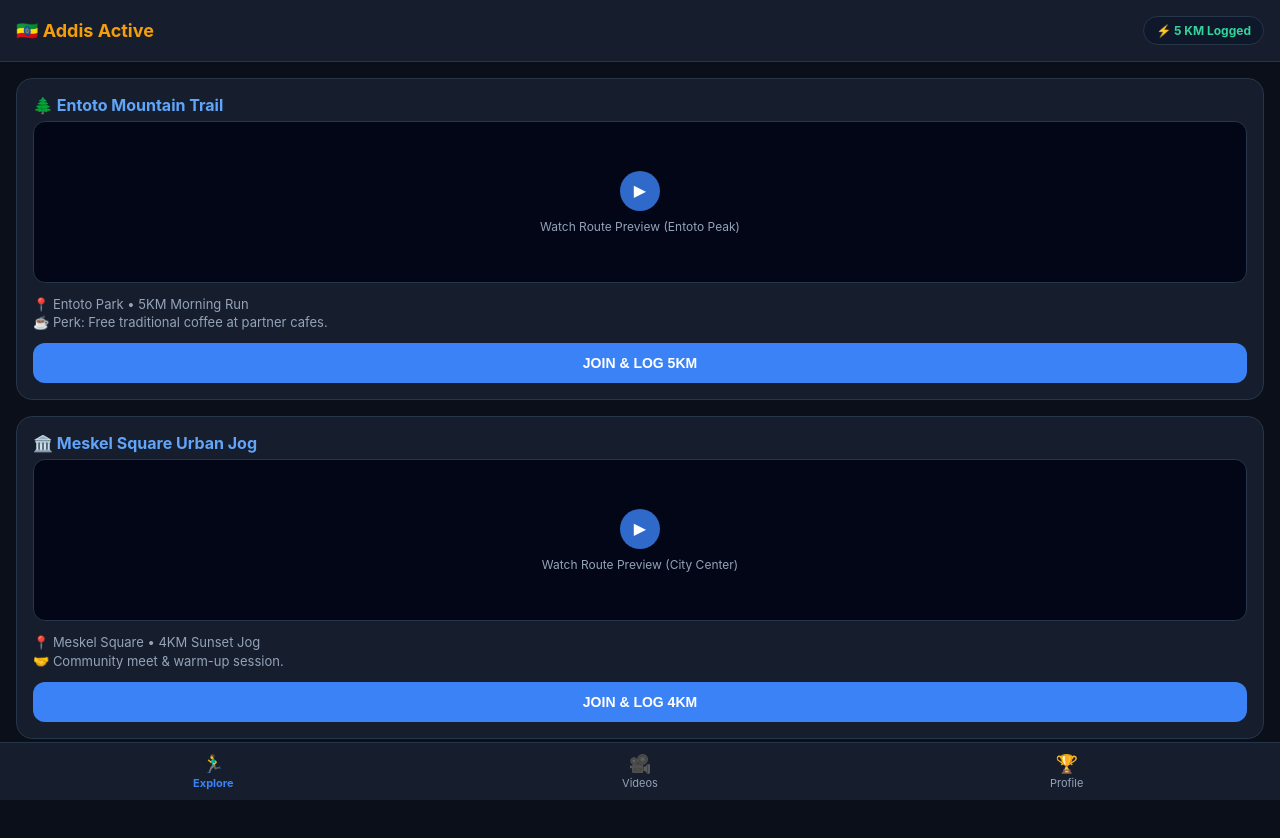
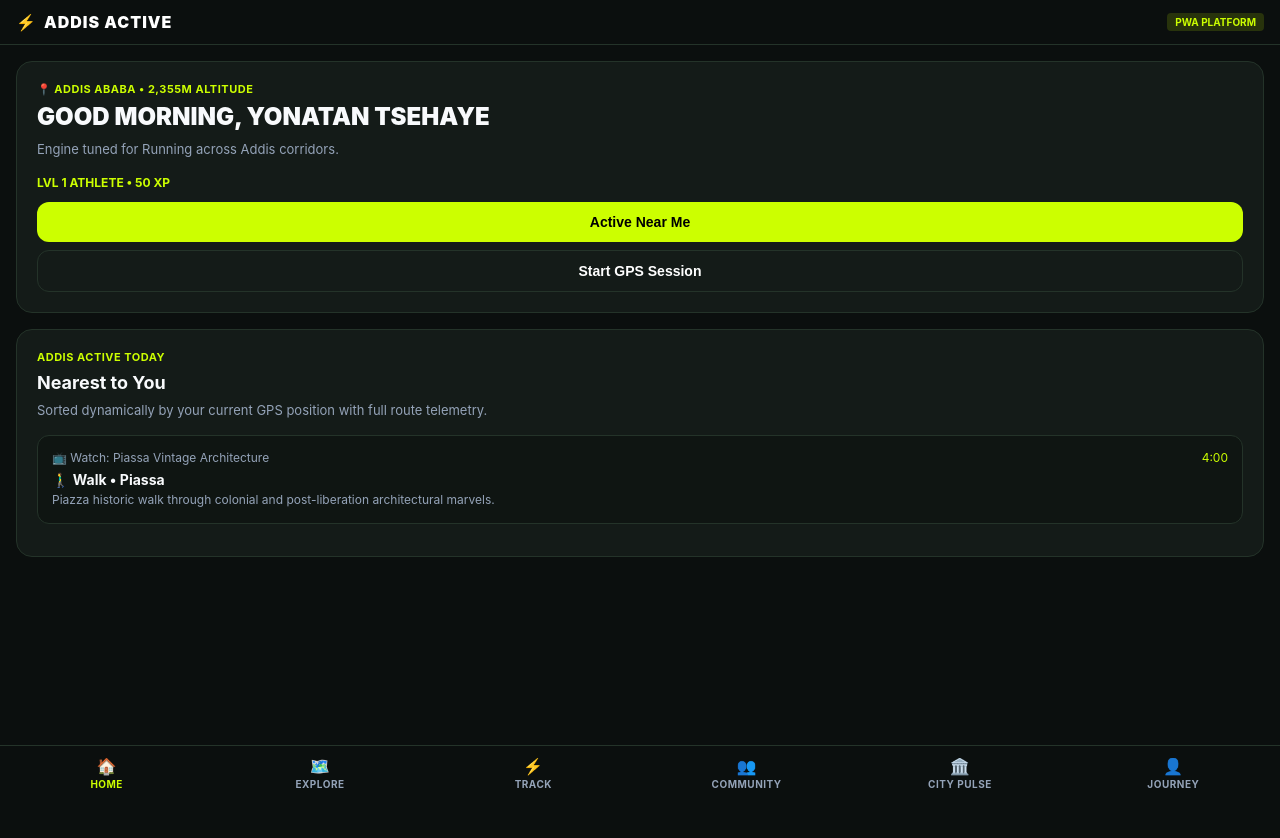
Before and after one commit to yonatan17tsegaye17-sys/addis-activeET, a website: page public/index.html in a window 1280 px wide. After the commit the page ends 800 px from the top, so only its background shows below. Drawn offline with Linux system fonts and the light colour scheme; a script that the page names is missing.

Commit message:
Update index.html

```diff
--- a/public/index.html
+++ b/public/index.html
@@ -3,54 +3,61 @@
 <head>
     <meta charset="UTF-8">
     <meta name="viewport" content="width=device-width, initial-scale=1.0, maximum-scale=1.0, user-scalable=no">
-    <title>Addis Active App</title>
+    <title>Addis Active Platform</title>
     <script src="https://telegram.org/js/telegram-web-app.js"></script>
     <style>
         :root {
-            --bg-color: #0b0f19;
-            --surface-color: #161e2e;
-            --border-color: #273548;
-            --accent-color: #f59e0b;
-            --primary-blue: #3b82f6;
+            --bg-dark: #0b0f0e;
+            --card-bg: #141b18;
+            --border-color: #243329;
+            --neon-green: #ccff00;
             --text-main: #f8fafc;
             --text-muted: #94a3b8;
         }
         body {
             font-family: -apple-system, BlinkMacSystemFont, 'Segoe UI', Roboto, Helvetica, Arial, sans-serif;
-            background-color: var(--bg-color);
+            background-color: var(--bg-dark);
             color: var(--text-main);
             margin: 0;
             padding: 0;
-            padding-bottom: 80px; /* Space for bottom nav */
+            padding-bottom: 90px;
             -webkit-tap-highlight-color: transparent;
         }
-        /* App Header Bar */
-        .app-header {
-            background: var(--surface-color);
-            padding: 16px;
+        /* Top Brand Bar */
+        .top-brand {
             display: flex;
             justify-content: space-between;
             align-items: center;
+            padding: 12px 16px;
+            background: var(--bg-dark);
             border-bottom: 1px solid var(--border-color);
             position: sticky;
             top: 0;
             z-index: 100;
         }
-        .app-header h2 {
-            margin: 0;
-            font-size: 18px;
-            color: var(--accent-color);
+        .brand-title {
+            font-weight: 900;
+            letter-spacing: 1px;
+            font-size: 16px;
+            color: #fff;
         }
-        .user-stats-pill {
-            background: #0f172a;
+        .brand-badge {
+            background: rgba(204, 255, 0, 0.15);
+            color: var(--neon-green);
+            font-size: 10px;
+            padding: 3px 8px;
+            border-radius: 4px;
+            font-weight: bold;
+        }
+        .profile-btn {
+            background: var(--card-bg);
             border: 1px solid var(--border-color);
-            padding: 6px 12px;
-            border-radius: 20px;
-            font-size: 12px;
-            font-weight: bold;
-            color: #34d399;
+            padding: 6px 10px;
+            border-radius: 50%;
+            color: #fff;
+            font-size: 14px;
         }
-        /* App Screens */
+        /* Screens */
         .screen {
             display: none;
             padding: 16px;
@@ -58,78 +65,89 @@
         .screen.active {
             display: block;
         }
-        /* Cards & UI Elements */
-        .app-card {
-            background: var(--surface-color);
+        /* Cards */
+        .card {
+            background: var(--card-bg);
+            border: 1px solid var(--border-color);
             border-radius: 16px;
-            padding: 16px;
+            padding: 20px;
             margin-bottom: 16px;
-            border: 1px solid var(--border-color);
         }
-        .app-card h3 {
-            margin: 0 0 6px 0;
-            font-size: 16px;
-            color: #60a5fa;
+        .card-tag {
+            font-size: 11px;
+            color: var(--neon-green);
+            font-weight: bold;
+            margin-bottom: 8px;
+            text-transform: uppercase;
+            letter-spacing: 0.5px;
         }
-        .app-card p {
+        .card h2 {
+            font-size: 24px;
+            font-weight: 900;
+            margin: 0 0 10px 0;
+            line-height: 1.1;
+            text-transform: uppercase;
+        }
+        .card p {
             color: var(--text-muted);
             font-size: 13px;
-            margin: 0 0 12px 0;
+            margin: 0 0 16px 0;
             line-height: 1.4;
         }
-        /* Simulated Video Feed */
-        .video-container {
-            background: #020617;
+        /* Buttons */
+        .btn-primary {
+            background: var(--neon-green);
+            color: #000;
+            border: none;
+            font-weight: bold;
+            padding: 12px 20px;
             border-radius: 12px;
-            height: 160px;
-            display: flex;
-            flex-direction: column;
-            align-items: center;
-            justify-content: center;
-            border: 1px solid var(--border-color);
-            margin-bottom: 12px;
-            position: relative;
-            overflow: hidden;
-            color: var(--text-muted);
-            font-size: 12px;
+            font-size: 14px;
+            cursor: pointer;
+            width: 100%;
             text-align: center;
         }
-        .play-btn {
-            background: rgba(59, 130, 246, 0.8);
-            color: white;
-            border: none;
-            width: 40px;
-            height: 40px;
-            border-radius: 50%;
-            font-size: 16px;
-            display: flex;
-            align-items: center;
-            justify-content: center;
-            margin-bottom: 8px;
-            cursor: pointer;
-        }
-        /* Buttons */
-        .btn-action {
-            background: var(--primary-blue);
-            color: white;
-            border: none;
-            width: 100%;
-            padding: 12px;
+        .btn-secondary {
+            background: transparent;
+            color: #fff;
+            border: 1px solid var(--border-color);
+            font-weight: bold;
+            padding: 12px 20px;
             border-radius: 12px;
             font-size: 14px;
-            font-weight: bold;
             cursor: pointer;
+            width: 100%;
+            margin-top: 8px;
         }
-        .btn-action:active {
-            opacity: 0.8;
+        /* Sub-cards inside views */
+        .sub-card {
+            background: #0f1512;
+            border: 1px solid var(--border-color);
+            border-radius: 12px;
+            padding: 14px;
+            margin-bottom: 12px;
         }
-        /* Bottom App Navigation Bar */
+        /* Progress Bar */
+        .progress-bar-bg {
+            background: #243329;
+            height: 8px;
+            border-radius: 4px;
+            overflow: hidden;
+            margin-top: 10px;
+            margin-bottom: 10px;
+        }
+        .progress-bar-fill {
+            background: var(--neon-green);
+            height: 100%;
+            width: 33%;
+        }
+        /* Bottom Navigation Bar */
         .bottom-nav {
             position: fixed;
             bottom: 0;
             left: 0;
             right: 0;
-            background: var(--surface-color);
+            background: #0b0f0e;
             border-top: 1px solid var(--border-color);
             display: flex;
             justify-content: space-around;
@@ -139,115 +157,169 @@
         .nav-item {
             text-align: center;
             color: var(--text-muted);
-            font-size: 11px;
+            font-size: 10px;
             cursor: pointer;
             flex: 1;
+            text-transform: uppercase;
+            font-weight: bold;
+            letter-spacing: 0.5px;
         }
         .nav-item.active {
-            color: var(--primary-blue);
-            font-weight: bold;
+            color: var(--neon-green);
         }
         .nav-icon {
-            font-size: 18px;
+            font-size: 16px;
             margin-bottom: 2px;
-        }
-        /* Badges Grid */
-        .badge-grid {
-            display: grid;
-            grid-template-columns: repeat(2, 1fr);
-            gap: 12px;
-        }
-        .badge-card {
-            background: var(--surface-color);
-            border: 1px solid var(--border-color);
-            border-radius: 14px;
-            padding: 16px;
-            text-align: center;
-        }
-        .badge-card.unlocked {
-            border-color: #10b981;
-            background: rgba(6, 78, 59, 0.3);
         }
     </style>
 </head>
 <body>
 
-    <!-- App Header -->
-    <div class="app-header">
-        <h2>🇪🇹 Addis Active</h2>
-        <div class="user-stats-pill" id="stat-pill">⚡ 5 KM Logged</div>
+    <!-- Top Brand Header -->
+    <div class="top-brand">
+        <div style="display: flex; align-items: center; gap: 8px;">
+            <span style="color: var(--neon-green); font-size: 16px;">⚡</span>
+            <span class="brand-title">ADDIS ACTIVE</span>
+        </div>
+        <div class="brand-badge">PWA PLATFORM</div>
     </div>
 
-    <!-- SCREEN 1: EXPLORE HUB -->
-    <div id="screen-explore" class="screen active">
-        <div class="app-card">
-            <h3>🌲 Entoto Mountain Trail</h3>
-            <div class="video-container">
-                <button class="play-btn">▶</button>
-                <span>Watch Route Preview (Entoto Peak)</span>
+    <!-- HOME SCREEN -->
+    <div id="screen-home" class="screen active">
+        <div class="card">
+            <div class="card-tag">📍 Addis Ababa • 2,355m Altitude</div>
+            <h2>GOOD MORNING, YONATAN TSEHAYE</h2>
+            <p>Engine tuned for Running across Addis corridors.</p>
+            <div style="font-size: 12px; font-weight: bold; margin-bottom: 12px; color: var(--neon-green);">
+                LVL 1 ATHLETE • 50 XP
             </div>
-            <p>📍 Entoto Park • 5KM Morning Run<br>☕ Perk: Free traditional coffee at partner cafes.</p>
-            <button class="btn-action" onclick="registerActivity('Entoto Run', 5)">JOIN & LOG 5KM</button>
+            <button class="btn-primary" onclick="switchTab('explore', document.querySelectorAll('.nav-item')[1])">Active Near Me</button>
+            <button class="btn-secondary" onclick="switchTab('track', document.querySelectorAll('.nav-item')[2])">Start GPS Session</button>
         </div>
 
-        <div class="app-card">
-            <h3>🏛️ Meskel Square Urban Jog</h3>
-            <div class="video-container">
-                <button class="play-btn">▶</button>
-                <span>Watch Route Preview (City Center)</span>
-            </div>
-            <p>📍 Meskel Square • 4KM Sunset Jog<br>🤝 Community meet & warm-up session.</p>
-            <button class="btn-action" onclick="registerActivity('Meskel Jog', 4)">JOIN & LOG 4KM</button>
-        </div>
-    </div>
+        <div class="card">
+            <div class="card-tag">Addis Active Today</div>
+            <h3 style="font-size: 18px; margin: 0 0 8px 0;">Nearest to You</h3>
+            <p>Sorted dynamically by your current GPS position with full route telemetry.</p>
 
-    <!-- SCREEN 2: VIDEO EXPLORATION -->
-    <div id="screen-videos" class="screen">
-        <div class="app-card">
-            <h3>🎥 Addis Movement Stories</h3>
-            <p>Explore city trails, community running clips, and cultural landmarks through immersive video previews.</p>
-            <div class="video-container" style="height: 200px;">
-                <button class="play-btn">▶</button>
-                <span>[ Full Screen Route Showcase ]</span>
+            <div class="sub-card">
+                <div style="display: flex; justify-content: space-between; font-size: 12px; color: var(--text-muted); margin-bottom: 6px;">
+                    <span>📺 Watch: Piassa Vintage Architecture</span>
+                    <span style="color: var(--neon-green);">4:00</span>
+                </div>
+                <div style="font-size: 14px; font-weight: bold; margin-bottom: 4px;">🚶‍♂️ Walk • Piassa</div>
+                <p style="margin: 0; font-size: 12px;">Piazza historic walk through colonial and post-liberation architectural marvels.</p>
             </div>
         </div>
     </div>
 
-    <!-- SCREEN 3: PROFILE & GAMIFICATION -->
-    <div id="screen-profile" class="screen">
-        <div class="app-card" style="text-align: center;">
-            <h3 style="font-size: 20px; color: var(--accent-color);">Runner Dashboard</h3>
-            <p>Total Movement: <strong id="total-km" style="color: #fff; font-size: 16px;">5 KM</strong></p>
-        </div>
+    <!-- EXPLORE SCREEN -->
+    <div id="screen-explore" class="screen">
+        <div class="card">
+            <div class="card-tag">Multi-Activity & Video Discovery</div>
+            <h2 style="font-size: 22px;">Explore 23+ Addis Locations</h2>
+            <p>Classified strictly by exercise category (Running, Walking, Cycling, Hiking, Football, Fitness).</p>
 
-        <h3 style="font-size: 15px; margin-bottom: 12px; color: var(--text-muted);">Your Badges & Achievements</h3>
-        <div class="badge-grid">
-            <div class="badge-card unlocked">
-                <div style="font-size: 24px;">🏔️</div>
-                <div style="font-weight: bold; font-size: 13px; margin-top: 6px;">Entoto Pioneer</div>
-                <div style="font-size: 11px; color: #10b981; margin-top: 2px;">Unlocked</div>
-            </div>
-            <div class="badge-card" id="b-10km">
-                <div style="font-size: 24px;">⚡</div>
-                <div style="font-weight: bold; font-size: 13px; margin-top: 6px;">10KM Club</div>
-                <div style="font-size: 11px; color: var(--text-muted); margin-top: 2px;">Locked</div>
+            <div class="sub-card">
+                <div style="display: flex; justify-content: space-between; font-size: 12px; color: var(--text-muted); margin-bottom: 6px;">
+                    <span>📺 Watch: CMC Quiet Roads Ride</span>
+                    <span style="color: var(--neon-green);">4:30</span>
+                </div>
+                <div style="font-size: 14px; font-weight: bold; margin-bottom: 4px;">🏃‍♂️ Run • CMC</div>
+                <p style="margin: 0; font-size: 12px;">Quiet suburban residential tarmac roads.</p>
+                <div style="margin-top: 10px; font-size: 11px; color: var(--neon-green);">
+                    📐 6.5 KM | ⚡ +60m Gain | 🧭 Asphalt Roads
+                </div>
             </div>
         </div>
     </div>
 
-    <!-- BOTTOM APP NAVIGATION BAR -->
+    <!-- TRACK SCREEN -->
+    <div id="screen-track" class="screen">
+        <div class="card" style="text-align: center;">
+            <div class="card-tag">Live GPS Engine</div>
+            <h2 style="font-size: 22px;">Multi-Activity Tracker</h2>
+            <p>Define your activity type before starting your local GPS session.</p>
+
+            <div style="font-size: 36px; font-weight: 900; color: var(--neon-green); margin: 20px 0; font-family: monospace;">
+                00:00:00
+            </div>
+            <button class="btn-primary" onclick="startTracking()">Start Session (+100 XP)</button>
+        </div>
+    </div>
+
+    <!-- COMMUNITY SCREEN -->
+    <div id="screen-community" class="screen">
+        <div class="card">
+            <div class="card-tag">Community Network</div>
+            <h2 style="font-size: 22px;">Active Addis Communities</h2>
+            <p>Connect with running clubs, cycling networks, and walking groups.</p>
+
+            <div class="sub-card">
+                <div style="font-size: 12px; color: var(--neon-green); font-weight: bold; margin-bottom: 4px;">RUNNING CLUB • ENTOTO & BOLE</div>
+                <h3 style="margin: 0 0 6px 0; font-size: 16px;">Bertusew Running Club</h3>
+                <p style="margin: 0 0 10px 0; font-size: 12px;">Dedicated community of high-altitude runners meeting every Sunday morning.</p>
+                <button class="btn-primary" style="padding: 8px; font-size: 12px;" onclick="alert('Joined community layer!')">Join Community Layer</button>
+            </div>
+        </div>
+    </div>
+
+    <!-- CITY PULSE SCREEN -->
+    <div id="screen-pulse" class="screen">
+        <div class="card">
+            <div class="card-tag">Real-Time Vibe</div>
+            <h2 style="font-size: 22px;">City Pulse</h2>
+            <p>Live atmospheric metrics across Addis Ababa neighborhoods.</p>
+            <div class="sub-card">
+                <div style="font-weight: bold;">🟢 Bole Air Quality: Pristine (AQI 22)</div>
+                <div style="font-weight: bold; margin-top: 8px;">🔥 Entoto Peak: High Energy (140+ Active Runners)</div>
+            </div>
+        </div>
+    </div>
+
+    <!-- JOURNEY SCREEN -->
+    <div id="screen-journey" class="screen">
+        <div class="card">
+            <div class="card-tag">My Journey & Gamification</div>
+            <h2 style="font-size: 20px;">Yonatan Tsegaye's Dashboard</h2>
+            <p>Level 1 Athlete • 50 / 150 XP to Next Level</p>
+
+            <div class="progress-bar-bg">
+                <div class="progress-bar-fill"></div>
+            </div>
+
+            <div class="sub-card" style="margin-top: 16px;">
+                <div style="font-weight: bold; margin-bottom: 4px;">🎯 Personal Goals</div>
+                <div style="font-size: 12px; color: var(--text-muted);">First Running Session: 0 KM / 5 KM (In Progress)</div>
+            </div>
+        </div>
+    </div>
+
+    <!-- BOTTOM NAVIGATION BAR -->
     <div class="bottom-nav">
-        <div class="nav-item active" onclick="switchScreen('explore', this)">
-            <div class="nav-icon">🏃‍♂️</div>
+        <div class="nav-item active" onclick="switchTab('home', this)">
+            <div class="nav-icon">🏠</div>
+            Home
+        </div>
+        <div class="nav-item" onclick="switchTab('explore', this)">
+            <div class="nav-icon">🗺️️</div>
             Explore
         </div>
-        <div class="nav-item" onclick="switchScreen('videos', this)">
-            <div class="nav-icon">🎥</div>
-            Videos
+        <div class="nav-item" onclick="switchTab('track', this)">
+            <div class="nav-icon">⚡</div>
+            Track
         </div>
-        <div class="nav-item" onclick="switchScreen('profile', this)">
-            <div class="nav-icon">🏆</div>
-            Profile
+        <div class="nav-item" onclick="switchTab('community', this)">
+            <div class="nav-icon">👥</div>
+            Community
+        </div>
+        <div class="nav-item" onclick="switchTab('pulse', this)">
+            <div class="nav-icon">🏛️</div>
+            City Pulse
+        </div>
+        <div class="nav-item" onclick="switchTab('journey', this)">
+            <div class="nav-icon">👤</div>
+            Journey
         </div>
     </div>
 
@@ -255,16 +327,11 @@
         const tg = window.Telegram.WebApp;
         tg.expand();
 
-        let userKm = 5;
-
-        function switchScreen(screenName, element) {
-            // Hide all screens
+        function switchTab(screenId, element) {
             document.querySelectorAll('.screen').forEach(s => s.classList.remove('active'));
-            // Remove active class from nav items
             document.querySelectorAll('.nav-item').forEach(n => n.classList.remove('active'));
 
-            // Show selected screen
-            document.getElementById('screen-' + screenName).classList.add('active');
+            document.getElementById('screen-' + screenId).classList.add('active');
             element.classList.add('active');
 
             if (tg.HapticFeedback) {
@@ -272,20 +339,8 @@
             }
         }
 
-        function registerActivity(eventName, km) {
-            userKm += km;
-            document.getElementById('stat-pill').innerText = `⚡ ${userKm} KM Logged`;
-            document.getElementById('total-km').innerText = `${userKm} KM`;
-
-            // Unlock 10km badge if threshold met
-            if (userKm >= 10) {
-                document.getElementById('b-10km').classList.add('unlocked');
-                document.getElementById('b-10km').querySelector('div:last-child').innerText = 'Unlocked';
-                document.getElementById('b-10km').querySelector('div:last-child').style.color = '#10b981';
-            }
-
-            alert(`🎉 Success! Registered for ${eventName}. Movement stats updated.`);
-
+        function startTracking() {
+            alert('GPS Session Started! Earned +100 XP.');
             if (tg.HapticFeedback) {
                 tg.HapticFeedback.notificationOccurred('success');
             }
```
